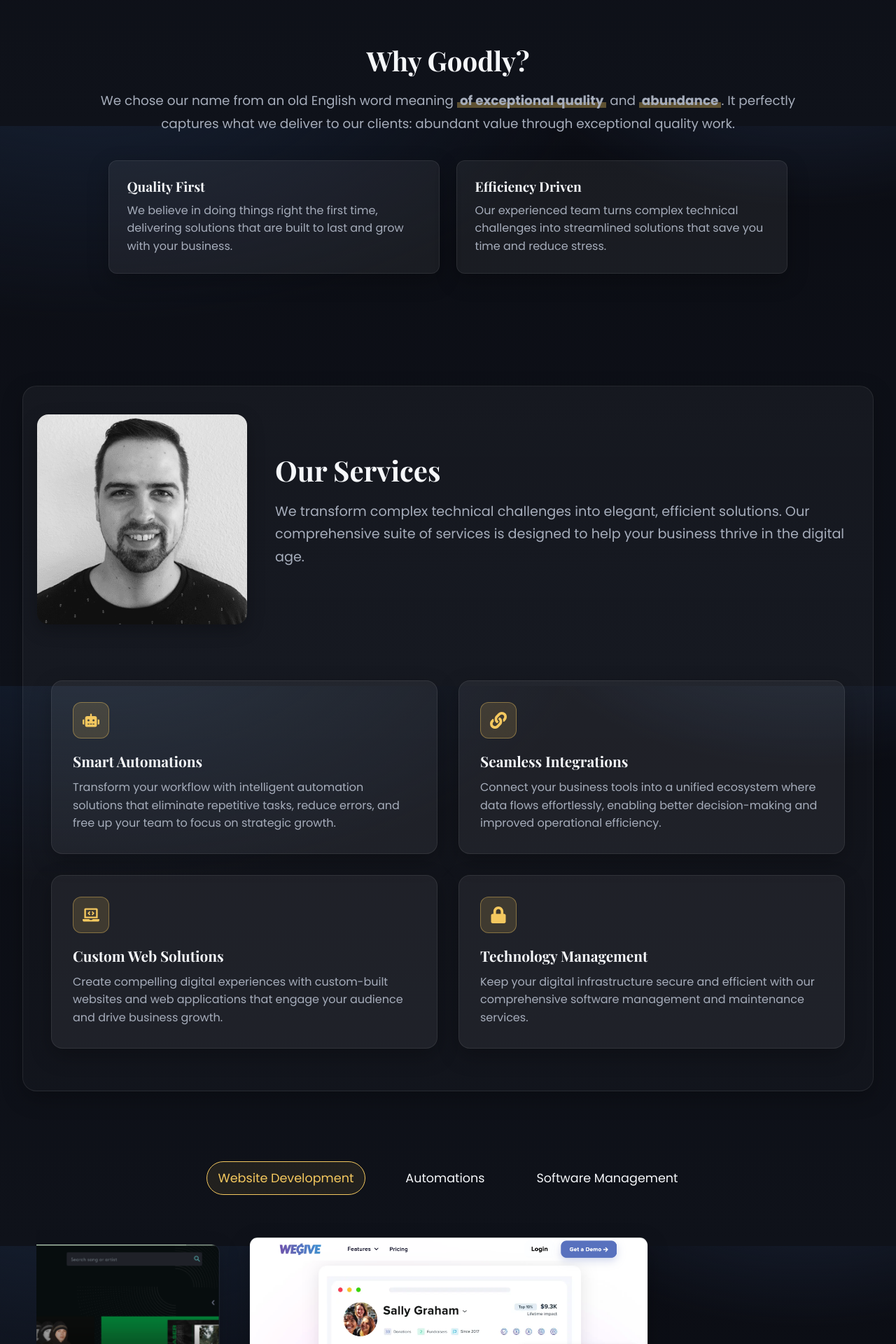
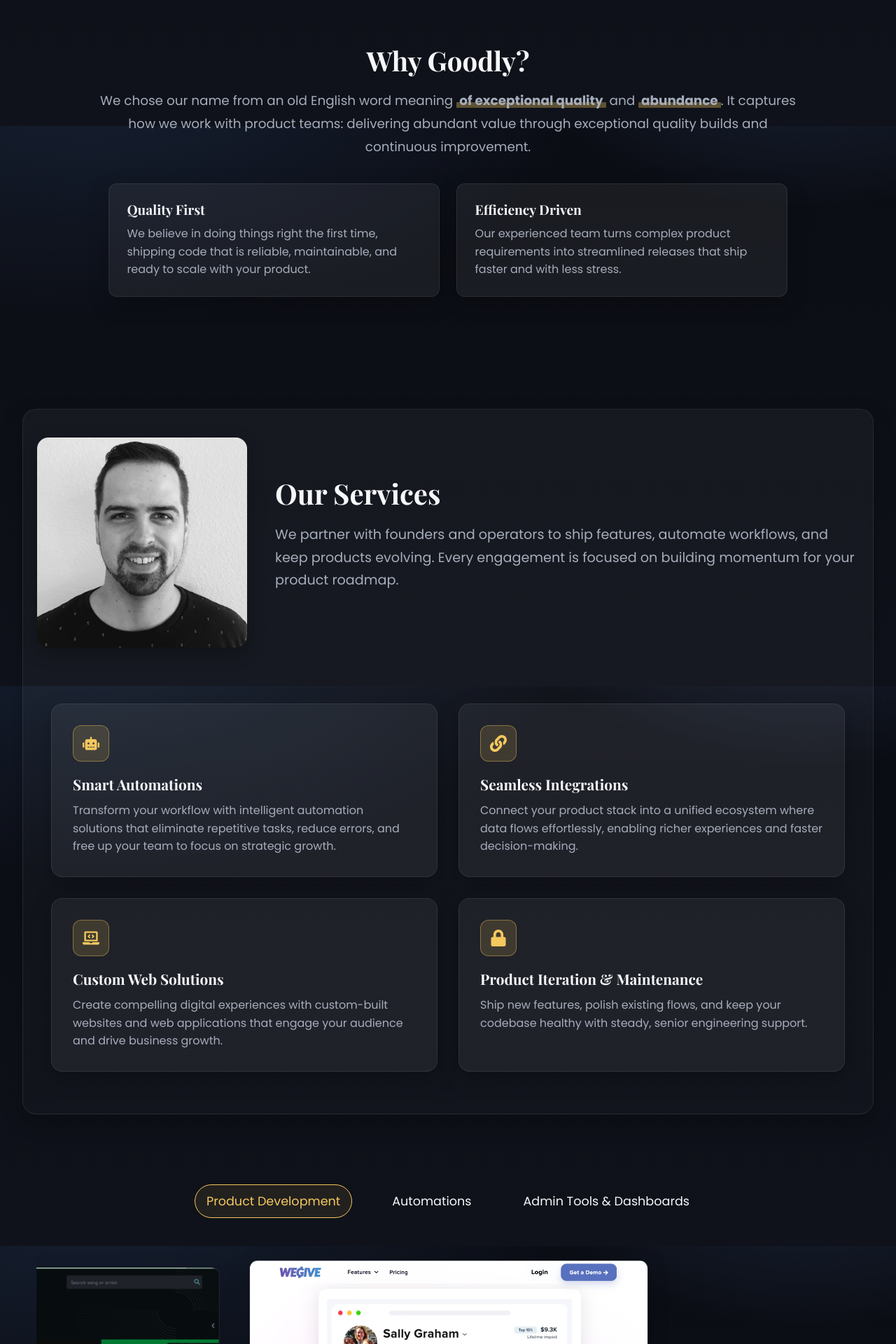
Before and after one commit to Jordan1022/goodly-subs, a React (Create React App) app: page / in a window 1280 px wide. Shown: the part 620-2540 px from the top of the page at 70% size. Built offline with nearby package versions, Linux system fonts and the light colour scheme; no server answers.

Commit message:
changed wording to be more dev focused
will be shifting to multiple landing pages

```diff
--- a/src/AboutMeSection.js
+++ b/src/AboutMeSection.js
@@ -132,8 +132,8 @@ const AboutMeSection = () => {
         <HeaderContent>
           <Title>Our Services</Title>
           <Subtitle>
-            We transform complex technical challenges into elegant, efficient solutions.
-            Our comprehensive suite of services is designed to help your business thrive in the digital age.
+            We partner with founders and operators to ship features, automate workflows, and keep products evolving.
+            Every engagement is focused on building momentum for your product roadmap.
           </Subtitle>
         </HeaderContent>
       </Header>
@@ -156,8 +156,8 @@ const AboutMeSection = () => {
           </IconWrapper>
           <ServiceTitle>Seamless Integrations</ServiceTitle>
           <ServiceDescription>
-            Connect your business tools into a unified ecosystem where data flows effortlessly,
-            enabling better decision-making and improved operational efficiency.
+            Connect your product stack into a unified ecosystem where data flows effortlessly,
+            enabling richer experiences and faster decision-making.
           </ServiceDescription>
         </ServiceCard>
 
@@ -176,10 +176,10 @@ const AboutMeSection = () => {
           <IconWrapper>
             <FaLock />
           </IconWrapper>
-          <ServiceTitle>Technology Management</ServiceTitle>
+          <ServiceTitle>Product Iteration & Maintenance</ServiceTitle>
           <ServiceDescription>
-            Keep your digital infrastructure secure and efficient with our comprehensive
-            software management and maintenance services.
+            Ship new features, polish existing flows, and keep your codebase healthy with
+            steady, senior engineering support.
           </ServiceDescription>
         </ServiceCard>
       </ServicesGrid>
--- a/src/CTASection.js
+++ b/src/CTASection.js
@@ -97,10 +97,10 @@ const CTASection = () => {
   return (
     <CTAWrapper>
       <Heading2>
-        Building <Accent>exceptional</Accent> software and IT solutions
+        Building <Accent>exceptional</Accent> software products
       </Heading2>
       <Heading3>
-        Modern development, automations, integrations and ongoing care. Thoughtfully executed, elegantly delivered.
+        Modern product development, automations, and integrations for teams who need to ship fast. Thoughtfully executed, elegantly delivered.
       </Heading3>
       <ButtonRow>
         <ButtonPrimary
--- a/src/DemoSection.js
+++ b/src/DemoSection.js
@@ -125,7 +125,7 @@ const DemoSection = () => {
           active={activeTab === 'tab1'}
           onClick={() => setActiveTab('tab1')}
         >
-          Website Development
+          Product Development
         </Tab>
         <Tab
           active={activeTab === 'tab2'}
@@ -137,7 +137,7 @@ const DemoSection = () => {
           active={activeTab === 'tab3'}
           onClick={() => setActiveTab('tab3')}
         >
-          Software Management
+          Admin Tools & Dashboards
         </Tab>
       </TabList>
 
@@ -171,7 +171,7 @@ const DemoSection = () => {
             </a>
           </SwiperSlide>
         </Swiper>
-        <Caption>Financial Processing Platform and Music Streaming Service</Caption>
+        <Caption>Modern product experiences across finance, media, and membership platforms.</Caption>
       </TabPanel>
 
       <TabPanel active={activeTab === 'tab2'}>
@@ -204,7 +204,7 @@ const DemoSection = () => {
             </a>
           </SwiperSlide>
         </Swiper>
-        <Caption>Automations for lead generation and sales</Caption>
+        <Caption>Automations for lead generation, customer onboarding, and revenue ops.</Caption>
       </TabPanel>
 
       <TabPanel active={activeTab === 'tab3'}>
@@ -237,7 +237,7 @@ const DemoSection = () => {
             </a>
           </SwiperSlide>
         </Swiper>
-        <Caption>Handling user management, resources, and cloud infrastructure</Caption>
+        <Caption>Internal dashboards, permission controls, and developer tooling for growing products.</Caption>
       </TabPanel>
     </DemoSectionWrapper>
   );
--- a/src/GoodlyAbout.js
+++ b/src/GoodlyAbout.js
@@ -81,16 +81,16 @@ const GoodlyAbout = () => {
             <Title>Why Goodly?</Title>
             <Description>
                 We chose our name from an old English word meaning <HighlightedText>of exceptional quality</HighlightedText> and <HighlightedText>abundance</HighlightedText>.
-                It perfectly captures what we deliver to our clients: abundant value through exceptional quality work.
+                It captures how we work with product teams: delivering abundant value through exceptional quality builds and continuous improvement.
             </Description>
             <ValueProposition>
                 <Value>
                     <h3>Quality First</h3>
-                    <p>We believe in doing things right the first time, delivering solutions that are built to last and grow with your business.</p>
+                    <p>We believe in doing things right the first time, shipping code that is reliable, maintainable, and ready to scale with your product.</p>
                 </Value>
                 <Value>
                     <h3>Efficiency Driven</h3>
-                    <p>Our experienced team turns complex technical challenges into streamlined solutions that save you time and reduce stress.</p>
+                    <p>Our experienced team turns complex product requirements into streamlined releases that ship faster and with less stress.</p>
                 </Value>
             </ValueProposition>
         </GoodlyAboutWrapper>
--- a/src/SupportForm.js
+++ b/src/SupportForm.js
@@ -131,7 +131,7 @@ const SupportForm = () => {
     <PageWrapper>
       <Card>
         <Title>Submit a Support Request</Title>
-        <Subtitle>For IT support, development tasks, and change requests.</Subtitle>
+        <Subtitle>For product support, development tasks, and change requests.</Subtitle>
 
         {!accessCode && (
           <form onSubmit={handleSubmit} aria-label="Access code gate">
--- a/src/TaskDefinition.js
+++ b/src/TaskDefinition.js
@@ -195,9 +195,9 @@ const TaskDefinition = () => {
         </ExampleCard>
 
         <ExampleCard>
-          <h3><FaCheck size={16} color="var(--color-gold)" /> Technology Management</h3>
+          <h3><FaCheck size={16} color="var(--color-gold)" /> Feature Enhancements</h3>
           <ul>
-            <li>Audit my server setup and provide recommendations for optimization.</li>
+            <li>Design and implement an improved onboarding checklist inside our dashboard.</li>
           </ul>
         </ExampleCard>
       </ExamplesGrid>
```
